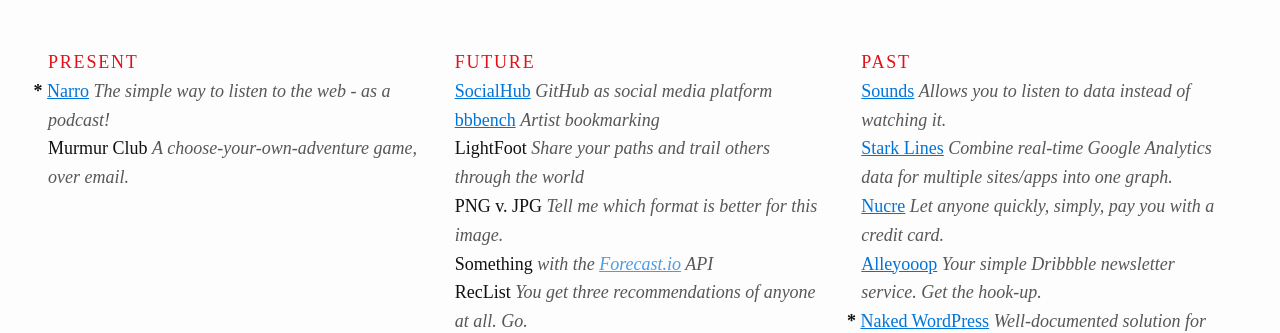
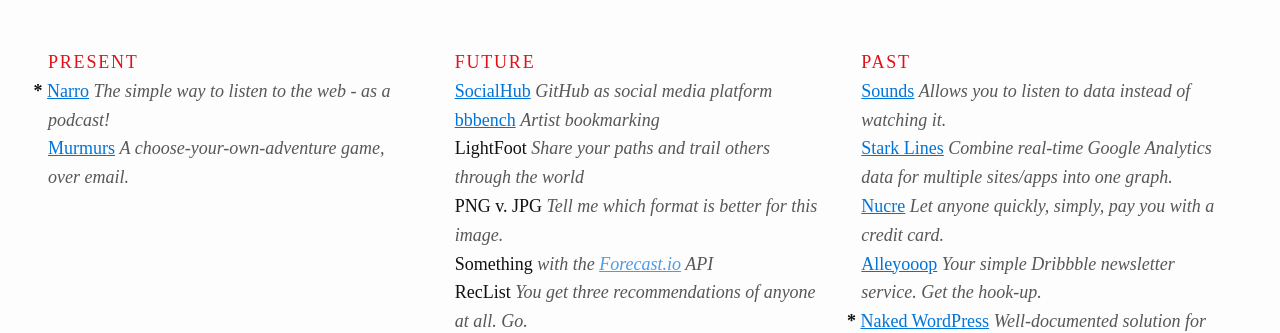
Before and after one commit to joshbeckman/andjosh.github.io, a Jekyll site: the page built from _lists/project-lists.md, in a window 1280 px wide. Shown: the top 333 px of the page. Built offline with Jekyll 4.4.1, drawn with Linux system fonts in a browser that asks for light colours; Markdown is read by kramdown in place of the engine named in the settings.

Commit message:
linking to murmurs

```diff
--- a/_lists/project-lists.md
+++ b/_lists/project-lists.md
@@ -5,7 +5,7 @@
 ---
 
 - __*__ [Narro](http://narro.co) _The simple way to listen to the web - as a podcast!_
-- Murmur Club _A choose-your-own-adventure game, over email._
+- [Murmurs](http://murmurs.andjosh.com)  _A choose-your-own-adventure game, over email._
 
 <!--two items:-->
 
```
